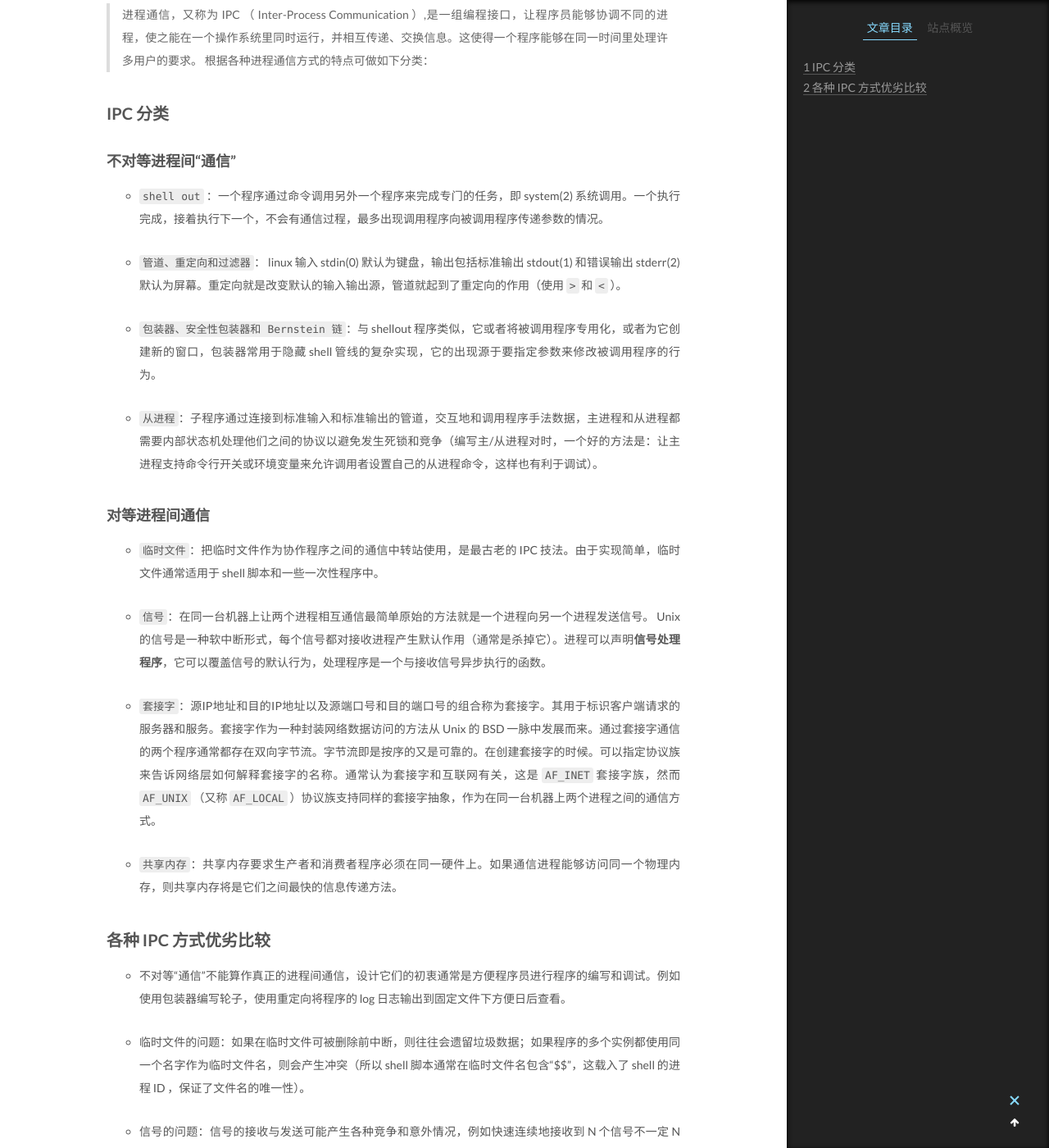
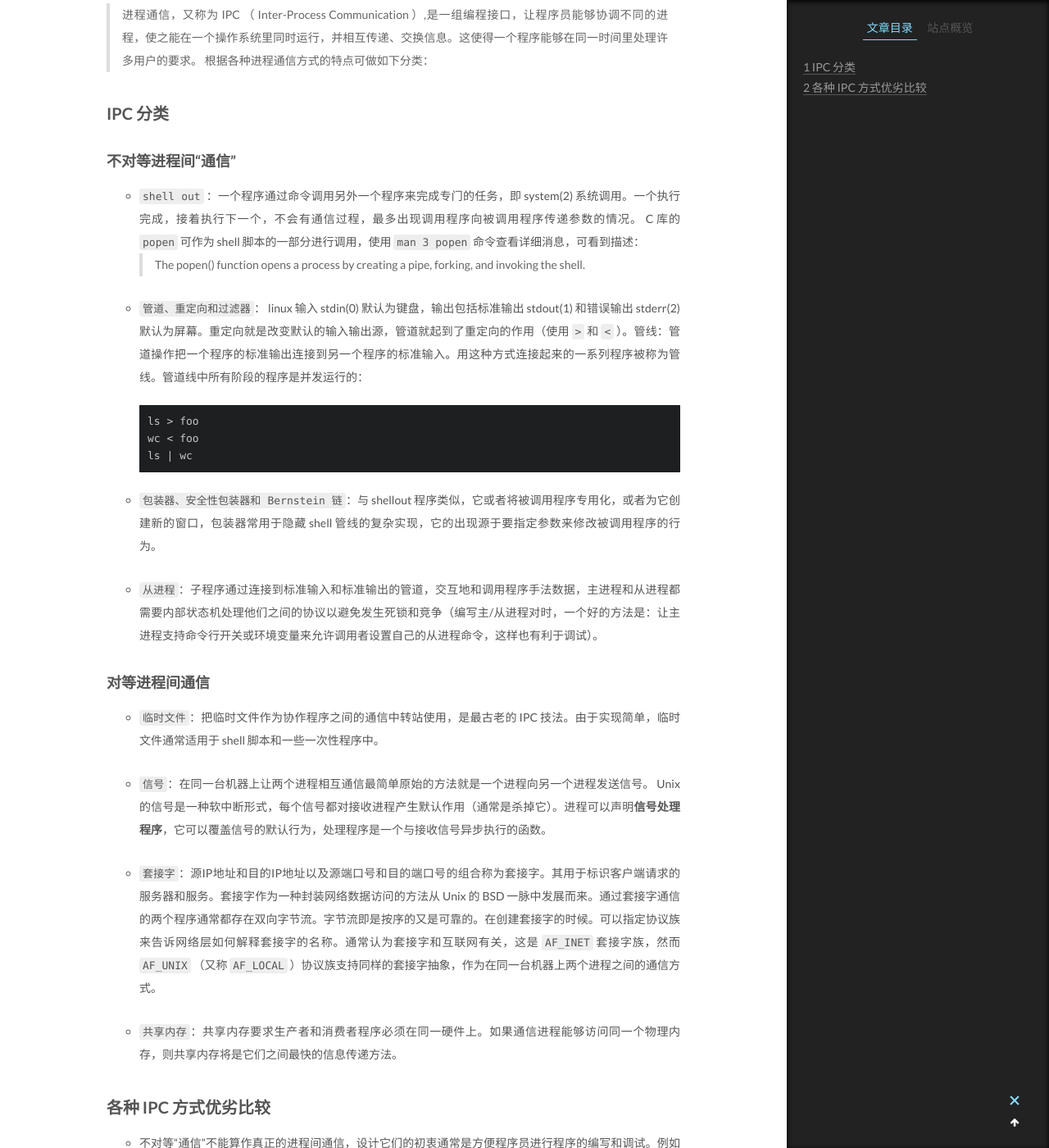
Before and after one commit to AaronWharton/AaronWharton.github.io, a Jekyll site: the page built from _posts/2017-09-21-ipc.md, in a window 1280 px wide and 1400 px high, scrolled down 463 px. Shown: the whole window at 82% size. Built offline with Jekyll 4.4.1, drawn with Linux system fonts in a browser that asks for light colours; some of the changed text lies outside the part shown.

Commit message:
Add example in ipc.md

````diff
--- a/_posts/2017-09-21-ipc.md
+++ b/_posts/2017-09-21-ipc.md
@@ -11,9 +11,15 @@ tags: linux:ipc
 
 ### 不对等进程间“通信”
 
-- `shell out` ：一个程序通过命令调用另外一个程序来完成专门的任务，即 system(2) 系统调用。一个执行完成，接着执行下一个，不会有通信过程，最多出现调用程序向被调用程序传递参数的情况。
+- `shell out` ：一个程序通过命令调用另外一个程序来完成专门的任务，即 system(2) 系统调用。一个执行完成，接着执行下一个，不会有通信过程，最多出现调用程序向被调用程序传递参数的情况。 C 库的 `popen` 可作为 shell 脚本的一部分进行调用，使用 `man 3 popen` 命令查看详细消息，可看到描述：
+> The  popen() function opens a process by creating a pipe, forking, and invoking the shell.
 
-- `管道、重定向和过滤器`： linux 输入 stdin(0) 默认为键盘，输出包括标准输出 stdout(1) 和错误输出 stderr(2) 默认为屏幕。重定向就是改变默认的输入输出源，管道就起到了重定向的作用（使用 `>` 和 `<` ）。
+- `管道、重定向和过滤器`： linux 输入 stdin(0) 默认为键盘，输出包括标准输出 stdout(1) 和错误输出 stderr(2) 默认为屏幕。重定向就是改变默认的输入输出源，管道就起到了重定向的作用（使用 `>` 和 `<` ）。管线：管道操作把一个程序的标准输出连接到另一个程序的标准输入。用这种方式连接起来的一系列程序被称为管线。管道线中所有阶段的程序是并发运行的：
+```powershell
+ls > foo
+wc < foo
+ls | wc
+```
 
 - `包装器、安全性包装器和 Bernstein 链`：与 shellout 程序类似，它或者将被调用程序专用化，或者为它创建新的窗口，包装器常用于隐藏 shell 管线的复杂实现，它的出现源于要指定参数来修改被调用程序的行为。
 
@@ -32,7 +38,7 @@ tags: linux:ipc
 
 ## 各种 IPC 方式优劣比较
 
-- 不对等“通信”不能算作真正的进程间通信，设计它们的初衷通常是方便程序员进行程序的编写和调试。例如使用包装器编写轮子，使用重定向将程序的 log 日志输出到固定文件下方便日后查看。
+- 不对等“通信”不能算作真正的进程间通信，设计它们的初衷通常是方便程序员进行程序的编写和调试。例如使用包装器编写轮子，使用重定向将程序的 log 日志输出到固定文件下方便日后查看。管道的缺点是它是单向性的，管道线的成员除了终止外不可能回传控制信息。
 
 - 临时文件的问题：如果在临时文件可被删除前中断，则往往会遗留垃圾数据；如果程序的多个实例都使用同一个名字作为临时文件名，则会产生冲突（所以 shell 脚本通常在临时文件名包含“$$”，这载入了 shell 的进程 ID ，保证了文件名的唯一性）。
 
````
